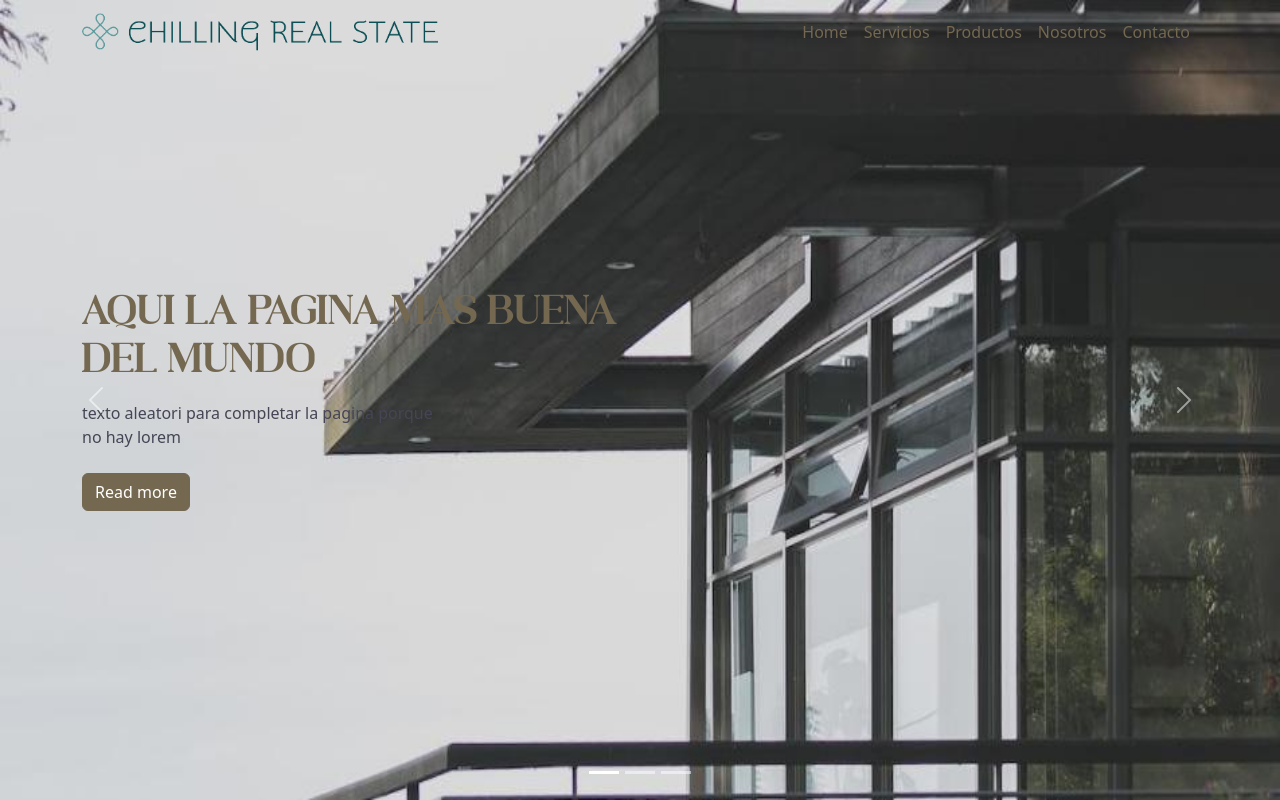
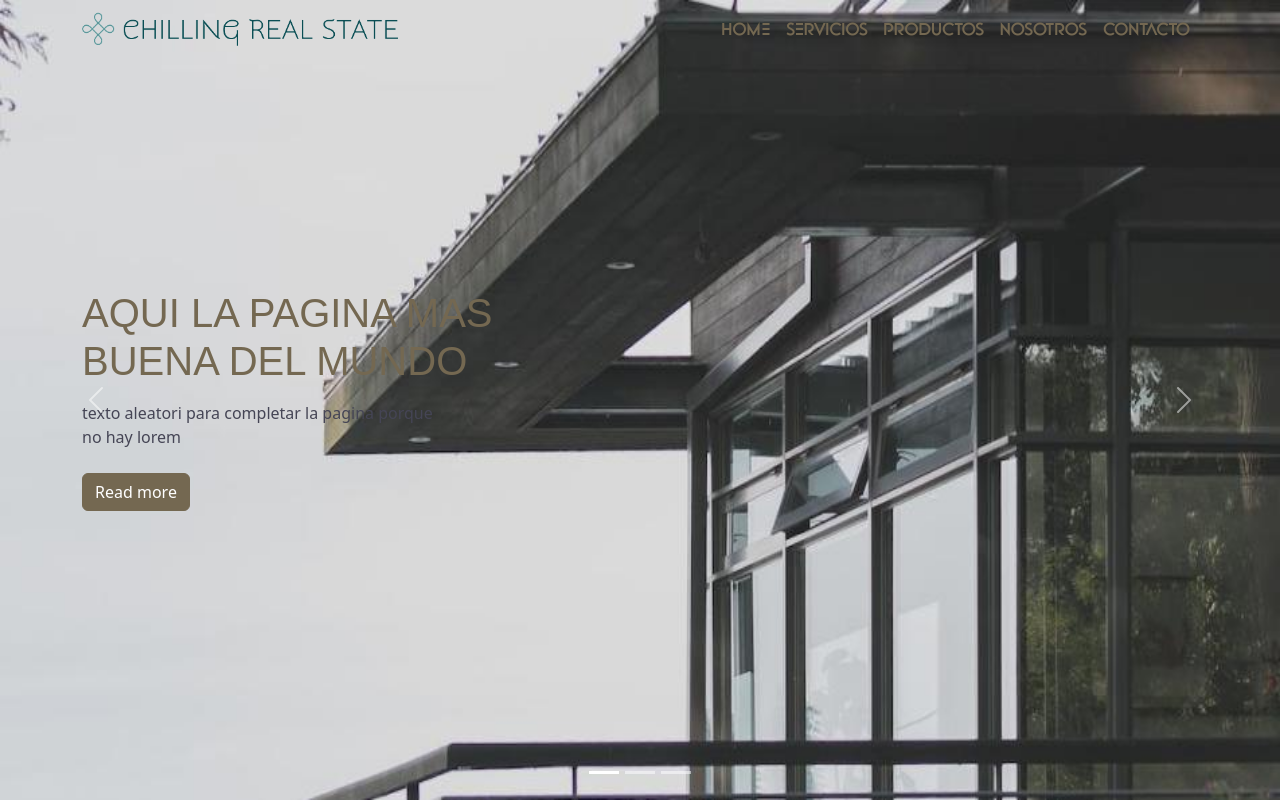
Before and after one commit to Q-ko/Api-pin-front, a React (Create React App) app: page / in a window 1280 px wide. Built offline with nearby package versions, Linux system fonts and the light colour scheme.

Commit message:
Letras nav

```diff
--- a/src/App.scss
+++ b/src/App.scss
@@ -16,6 +16,8 @@
 @font-face {
   font-family: 'fuente-eslogan';
   src: url('./components/fonts/MOODERN.ttf') format('truetype');
+   font-family: 'fuente-nav';
+  src: url('./components/fonts/Modern-Age.ttf') format('truetype');
   /* Otras propiedades de la fuente, como font-weight y font-style, si es necesario */
 }
 
@@ -52,6 +54,9 @@
     .tamño-brand{
       max-width: 400px;
       height: auto;
+    }
+    .nav-link{
+      font-family: 'fuente-nav', sans-serif;;
     }
   }
 }
```
Also changed, not shown: src/components/fonts/Modern-Age.ttf (added).
